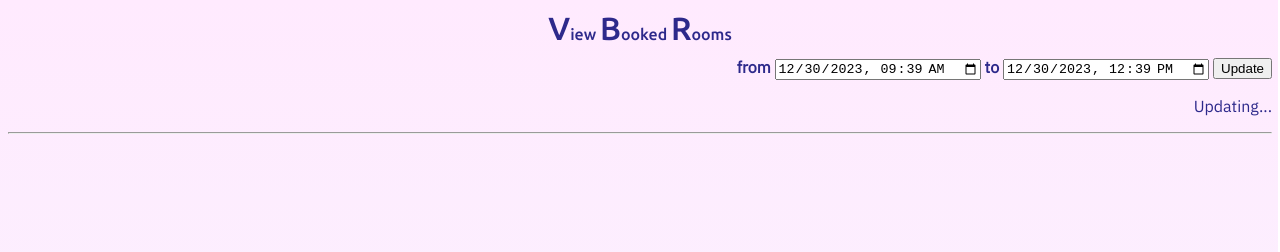
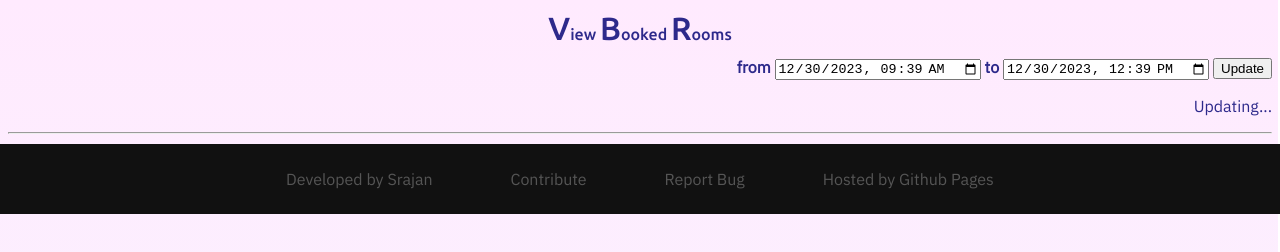
Before and after one commit to Learndev-student/VBR, a plain HTML site: page index.html in a window 1280 px wide. Drawn offline with Linux system fonts and the light colour scheme; no server answers.

Commit message:
footer added

```diff
--- a/index.html
+++ b/index.html
@@ -20,6 +20,11 @@
 		</header>
 		</div>
 		<div id="content"></div>
-		<footer></footer>
+		<footer>
+			<span>Developed by <a href="https://github.com/Learndev-student">Srajan</a></span>
+			<span><a href="https://github.com/Learndev-student/VBR">Contribute</a></span>
+			<span><a href="https://github.com/Learndev-student/VBR/issues/new?assignees=&labels=&projects=&template=bug_report.md&title">Report Bug</a></span>
+			<span>Hosted by <a href="https://pages.github.com/">Github Pages</a></span>
+		</footer>
 	</body>
 </html>
--- a/style.css
+++ b/style.css
@@ -72,14 +72,14 @@ header span{
 	background:#dadada;
 	max-height: 140px;
 	padding: 5px 15px 5px 15px;
-	box-shadow: -2px 2px 10px 0.25px #8080807d;
+	box-shadow: -1px 2px 4px 0.25px #8080807d;
 }
 .room:hover{
 	border-width: 2.5px;
 	padding: 2.5px 12.5px 4.5px 14.5px;
 	background:#ccccccd6;
 	color: #211e68;
-	box-shadow: -3px 1px 7px 0.25px #8080805c;
+	box-shadow: -1px 1px 4px 0.25px #8080805c;
 }
 
 .filled_room{
@@ -97,6 +97,26 @@ header span{
 	border-width: 2.5px;
 	box-shadow: -2px 2px 7px 0.25px #8080805c;
 	padding: 2.5px 12.5px 4.5px 14.5px;
+}
+
+footer{
+	background: #111;
+	margin: 10px -10px -10px -10px;
+	padding: 25px;
+	text-align: center;
+}
+footer span{
+	margin-left: 3%;
+	margin-right: 3%;
+	color: #555;
+}
+footer a{
+	font-style: normal;
+	text-decoration: none;
+	color: #555;
+}
+footer a:hover{
+	text-decoration: underline;
 }
 
 @media (orientation:portrait){
```
